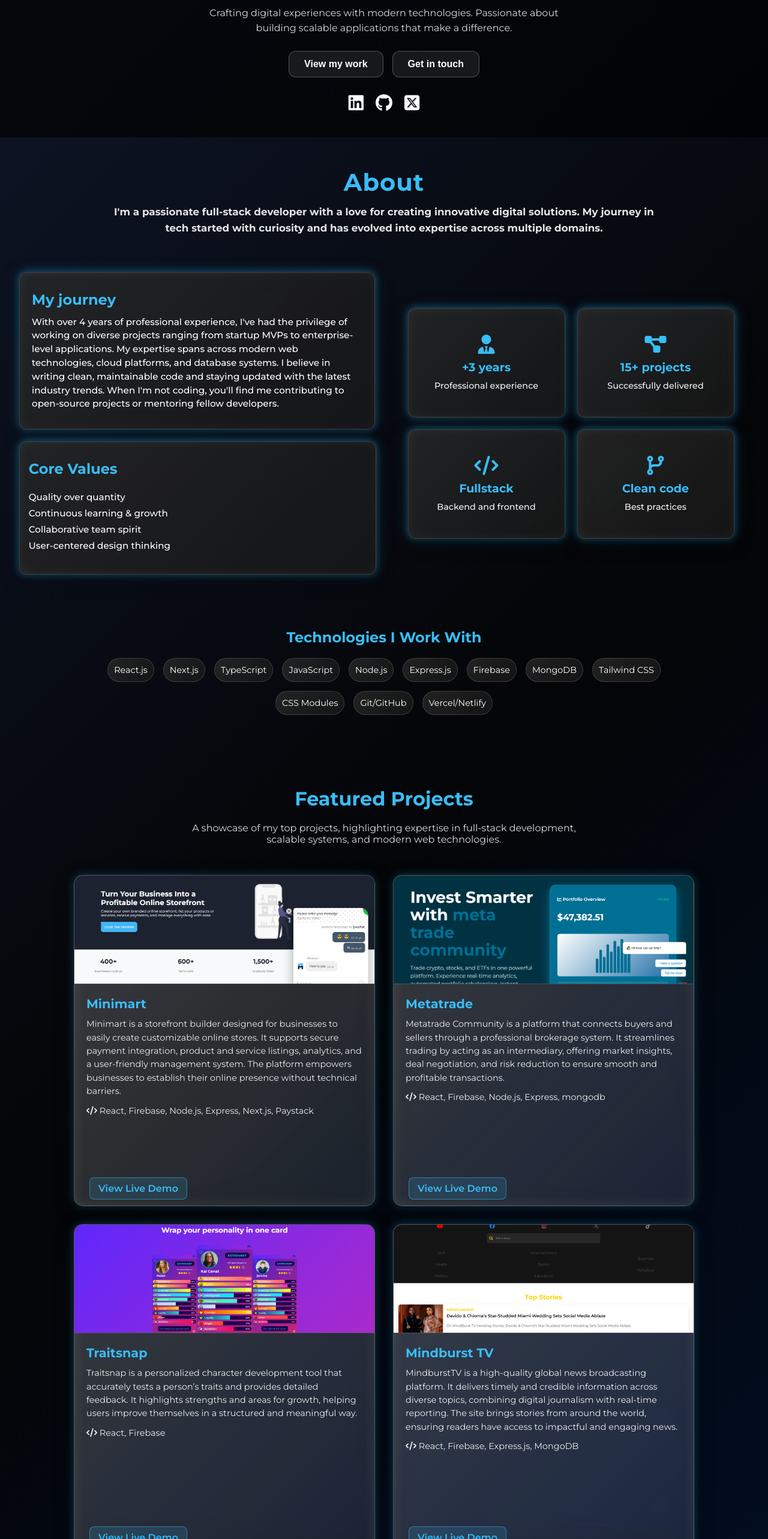
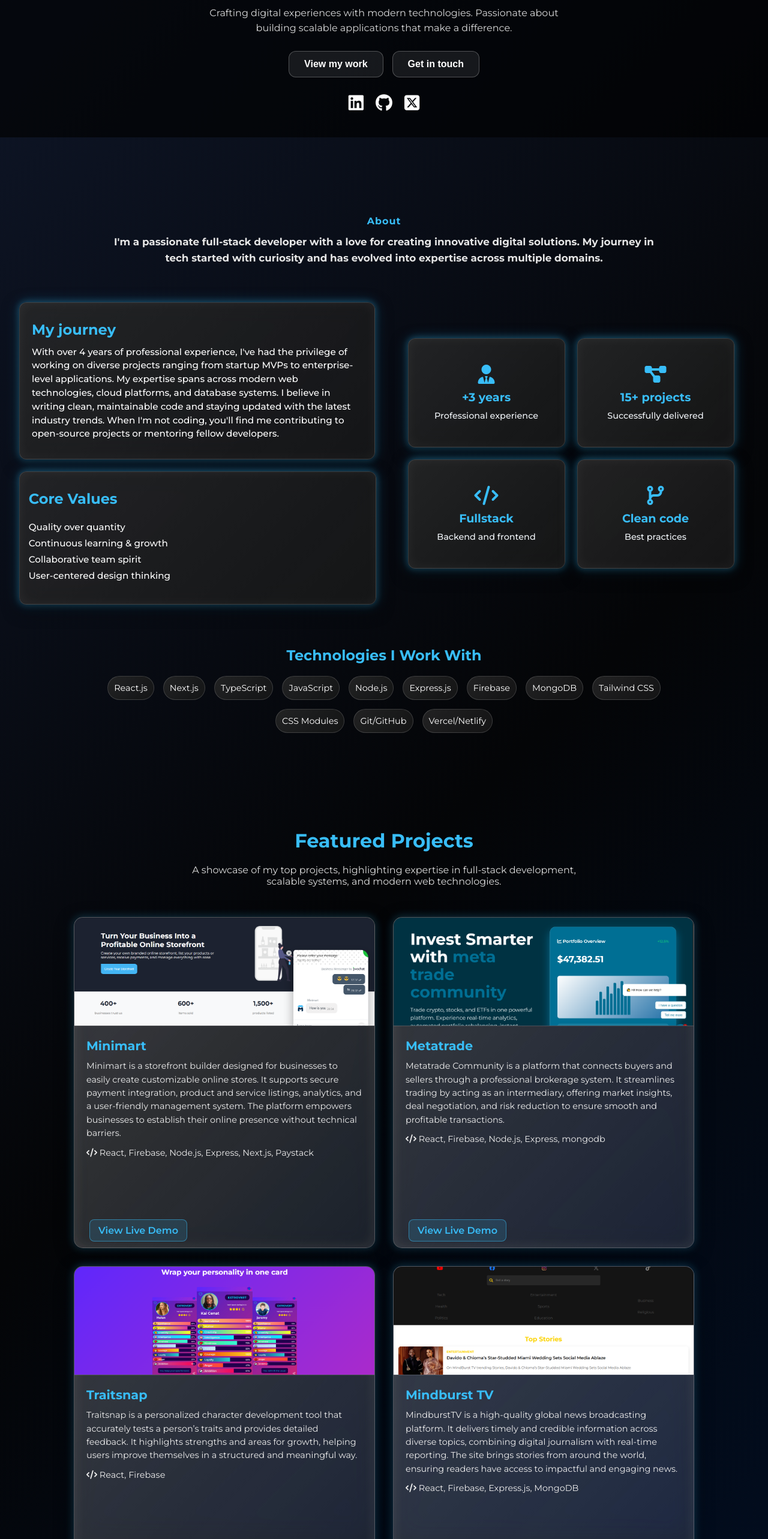
Before and after one commit to kidgideon/personal-portfolio, a Next.js app: page / in a window 1280 px wide. Shown: the part 234-2800 px from the top of the page at 60% size. Built offline with nearby package versions, Linux system fonts and the light colour scheme.

Commit message:
update site

```diff
--- a/components/about/about.module.css
+++ b/components/about/about.module.css
@@ -4,7 +4,7 @@
   justify-content: center;
   align-items: center;
   flex-direction: column;
-  padding: 20px 0;
+  padding-top: 100px;
 }
 
 .topSection {
@@ -19,7 +19,7 @@
 }
 
 .topSection h1 {
-  font-size: 2.5rem;
+  font-size: 100%;
   color: #38bdf8;
   letter-spacing: 1px;
   text-align: center;
--- a/components/contact/contact.module.css
+++ b/components/contact/contact.module.css
@@ -10,6 +10,7 @@
     backdrop-filter: blur(15px);
     margin: 40px 0px;
     padding: 40px 0px;
+    padding-top: 100px;
 }
 
 .contactInterface h1 {
--- a/components/intro/intro.module.css
+++ b/components/intro/intro.module.css
@@ -3,6 +3,8 @@
   width: 100%;
   background-size: cover;
   background-position: center;
+  background-repeat: no-repeat;
+  background-attachment: fixed; /* makes it sharper and parallax-like */
   display: flex;
   justify-content: center;
   align-items: center;
@@ -13,11 +15,11 @@
   padding-bottom: 20px;
 }
 
-/* Dark overlay */
+/* Dark Overlay */
 .overlay {
   position: absolute;
   inset: 0;
-  background: rgba(0, 0, 0, 0.65);
+  background: rgba(0, 0, 0, 0.65); /* deep neutral overlay */
   z-index: 1;
 }
 
--- a/components/intro/intro.tsx
+++ b/components/intro/intro.tsx
@@ -2,6 +2,7 @@
 
 import { motion } from "framer-motion";
 import styles from "./intro.module.css";
+
 
 const Intro = () => {
   // smooth scroll helper
--- a/components/projects/projects.module.css
+++ b/components/projects/projects.module.css
@@ -7,6 +7,7 @@
   padding: 60px 0px;
   gap: 20px;
   color: white;
+  padding-top: 100px;
 }
 
 .projectsInterface h1 {
--- a/components/projects/projects.tsx
+++ b/components/projects/projects.tsx
@@ -98,12 +98,14 @@
         ))}
       </div>
 
+ <a href="https://github.com/kidgideon" target="_blank">
       <button className={styles.githubBtn}>
         <span>
           <i className="fa-brands fa-github"></i>
         </span>{" "}
         View All Projects on GitHub
       </button>
+      </a>
     </div>
   );
 };
```
Also changed, not shown: images/bg.jpg (added).
